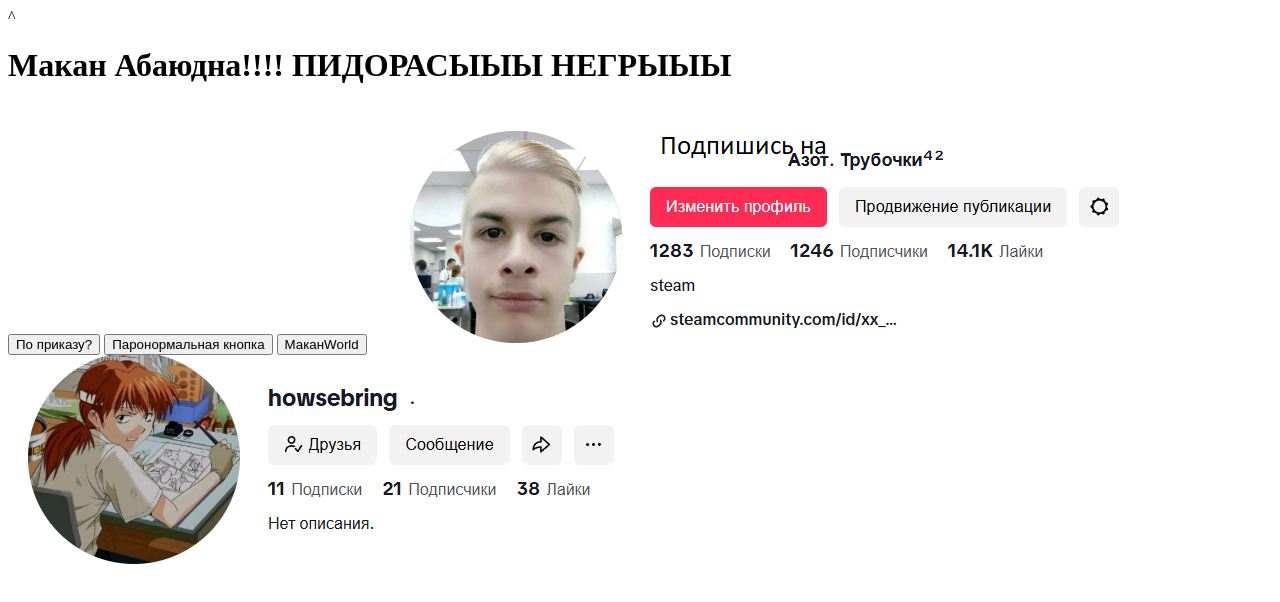
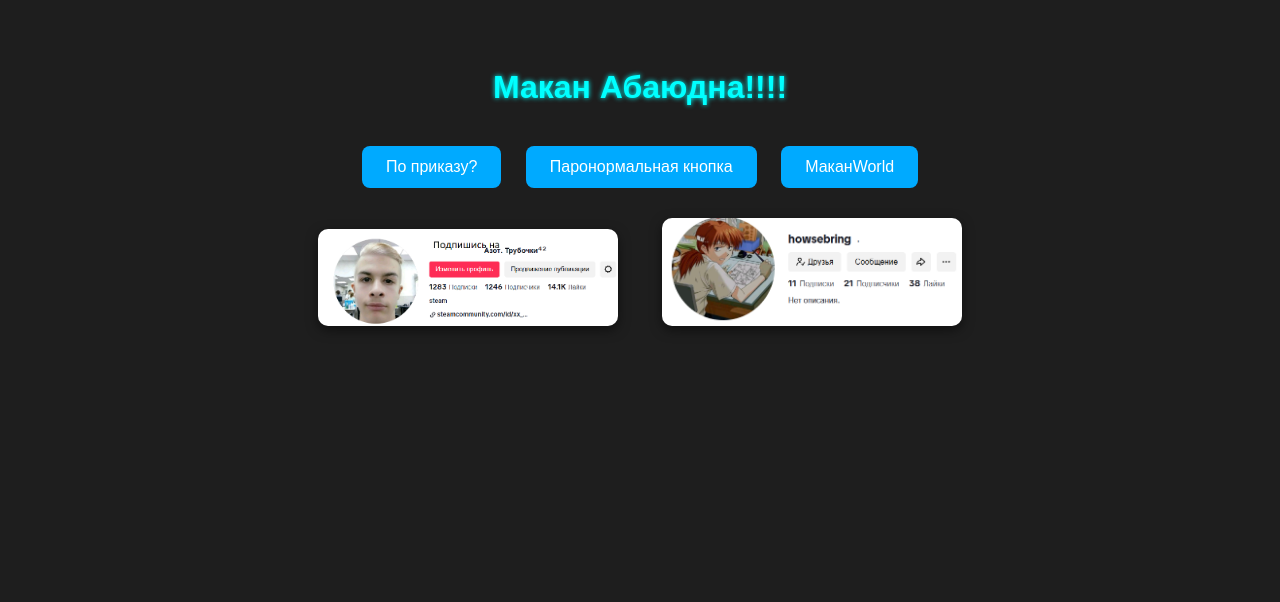
Before and after one commit to Sanya222348/makan228, a plain HTML site: page index.html in a window 1280 px wide. Drawn offline with Linux system fonts and the light colour scheme.

Commit message:
Update index.html

```diff
--- a/index.html
+++ b/index.html
@@ -1,8 +1,58 @@
-^<meta charset="UTF-8">
-<h1>Макан Абаюдна!!!! ПИДОРАСЫЫЫ НЕГРЫЫЫ</h1>
-<a href="images (2).jpg" download><button>По приказу?</button></a>
-<a href="images (1).jpg" download><button>Паронормальная кнопка</button></a>
-<a href="images.jpg" download><button>МаканWorld</button></a>
-<title>Azot. Server</title>
-<img src="images (3).png" alt="Subscribe to Azot.">
-<img src="sub.png" alt="Subscribe to t0talnopoxyi.">
+<!DOCTYPE html>
+<html lang="ru">
+<head>
+  <meta charset="UTF-8">
+  <title>Azot. Server</title>
+  <style>
+    body {
+      background-color: #1e1e1e;
+      color: #f0f0f0;
+      font-family: Arial, sans-serif;
+      text-align: center;
+      padding: 40px;
+    }
+
+    h1 {
+      font-size: 32px;
+      margin-bottom: 30px;
+      color: #00ffff;
+      text-shadow: 0 0 5px #00ffff;
+    }
+
+    a button {
+      background-color: #00aaff;
+      color: white;
+      padding: 12px 24px;
+      margin: 10px;
+      border: none;
+      border-radius: 8px;
+      cursor: pointer;
+      font-size: 16px;
+      transition: background-color 0.3s;
+    }
+
+    a button:hover {
+      background-color: #0088cc;
+    }
+
+    img {
+      max-width: 300px;
+      margin: 20px;
+      border-radius: 10px;
+      box-shadow: 0 4px 12px rgba(0, 0, 0, 0.5);
+    }
+  </style>
+</head>
+<body>
+  <h1>Макан Абаюдна!!!!</h1>
+
+  <a href="images (2).jpg" download><button>По приказу?</button></a>
+  <a href="images (1).jpg" download><button>Паронормальная кнопка</button></a>
+  <a href="images.jpg" download><button>МаканWorld</button></a>
+
+  <div>
+    <img src="images (3).png" alt="Subscribe to Azot.">
+    <img src="sub.png" alt="Subscribe to t0talnopoxyi.">
+  </div>
+</body>
+</html>
```
